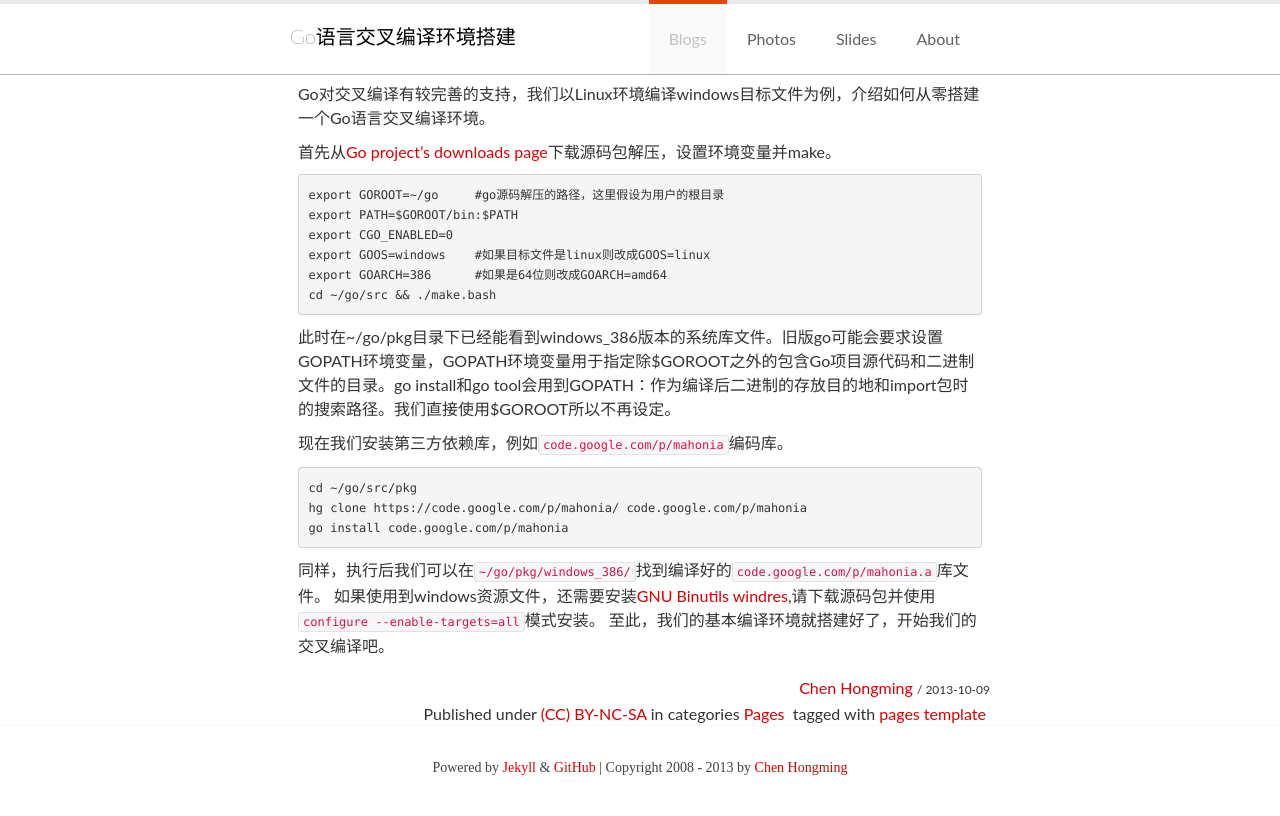
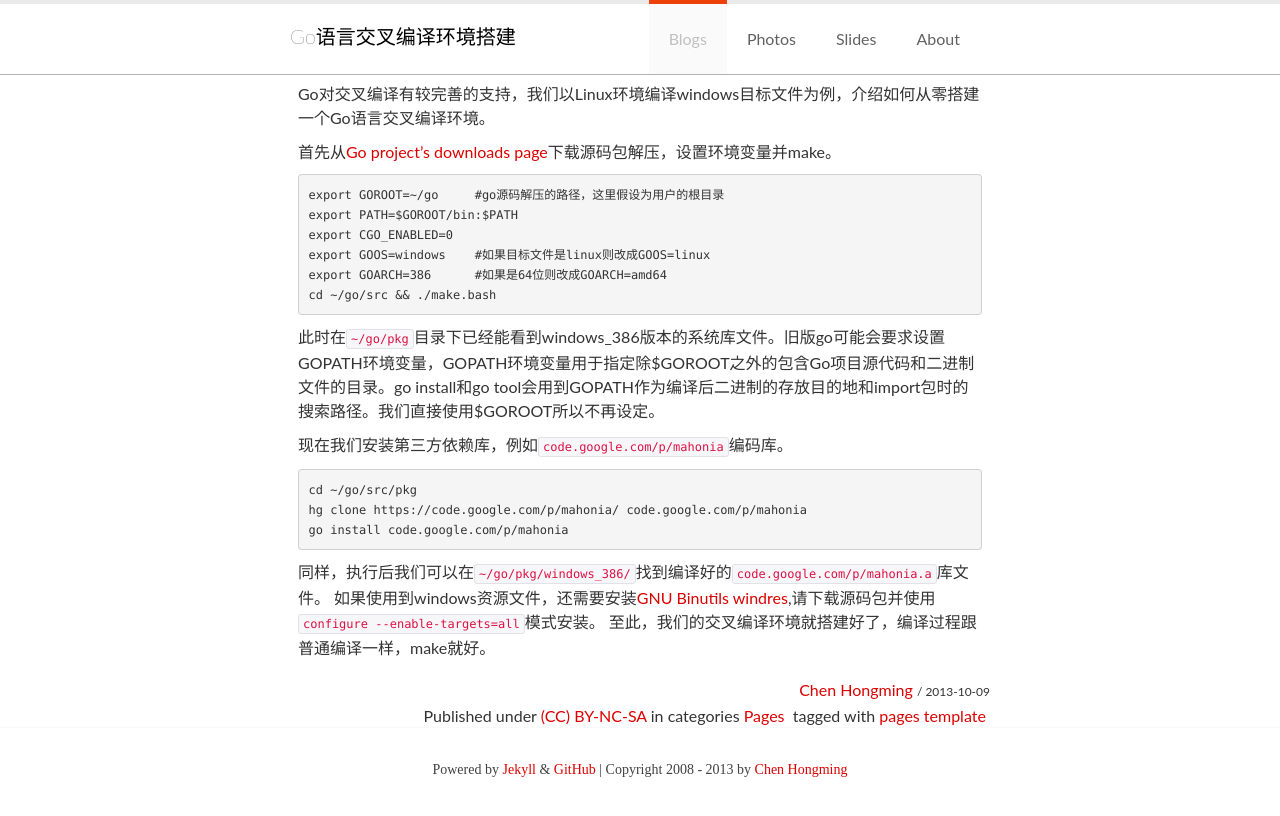
Before and after one commit to chenhm/blog, a Jekyll site: the page built from _posts/2013-10-09-golang-cross-compiler.md, in a window 1280 px wide. Shown: the top 816 px of the page. Built offline with Jekyll 4.4.1, drawn with Linux system fonts in a browser that asks for light colours; nearby versions of some CDN libraries; some web fonts are replaced; library files that are not in the unit come from our copies; Markdown is read by kramdown in place of the engine named in the settings; comment, search, counter and statistics services are not loaded.

Commit message:
add golang cross-compiler env

```diff
--- a/_posts/2013-10-09-golang-cross-compiler.md
+++ b/_posts/2013-10-09-golang-cross-compiler.md
@@ -16,7 +16,7 @@
 	export GOARCH=386      #如果是64位则改成GOARCH=amd64
 	cd ~/go/src && ./make.bash
 
-此时在~/go/pkg目录下已经能看到windows_386版本的系统库文件。旧版go可能会要求设置GOPATH环境变量，GOPATH环境变量用于指定除$GOROOT之外的包含Go项目源代码和二进制文件的目录。go install和go tool会用到GOPATH：作为编译后二进制的存放目的地和import包时的搜索路径。我们直接使用$GOROOT所以不再设定。
+此时在`~/go/pkg`目录下已经能看到windows_386版本的系统库文件。旧版go可能会要求设置GOPATH环境变量，GOPATH环境变量用于指定除$GOROOT之外的包含Go项目源代码和二进制文件的目录。go install和go tool会用到GOPATH作为编译后二进制的存放目的地和import包时的搜索路径。我们直接使用$GOROOT所以不再设定。
 
 现在我们安装第三方依赖库，例如`code.google.com/p/mahonia`编码库。
 
@@ -26,4 +26,4 @@
 
 同样，执行后我们可以在`~/go/pkg/windows_386/`找到编译好的`code.google.com/p/mahonia.a`库文件。
 如果使用到windows资源文件，还需要安装[GNU Binutils windres](https://sourceware.org/binutils/),请下载源码包并使用`configure --enable-targets=all`模式安装。
-至此，我们的基本编译环境就搭建好了，开始我们的交叉编译吧。
+至此，我们的交叉编译环境就搭建好了，编译过程跟普通编译一样，make就好。
```
